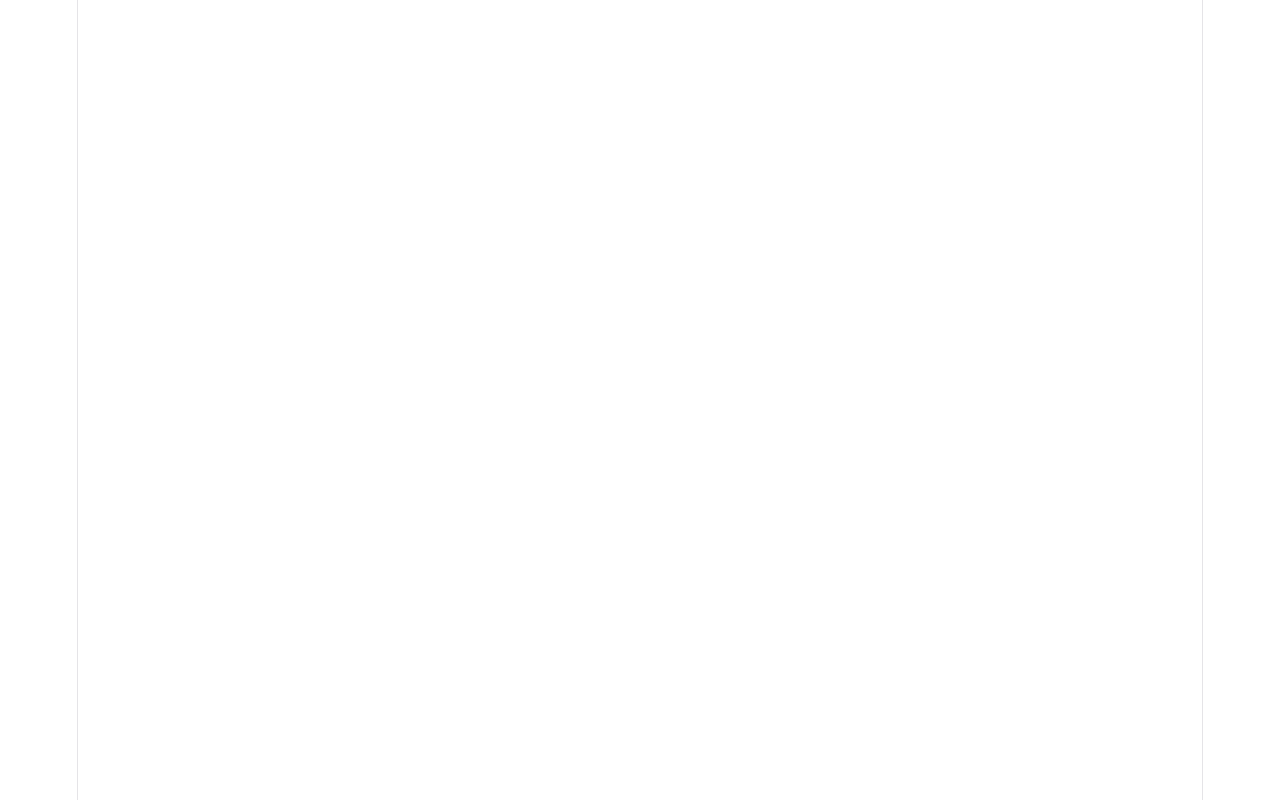
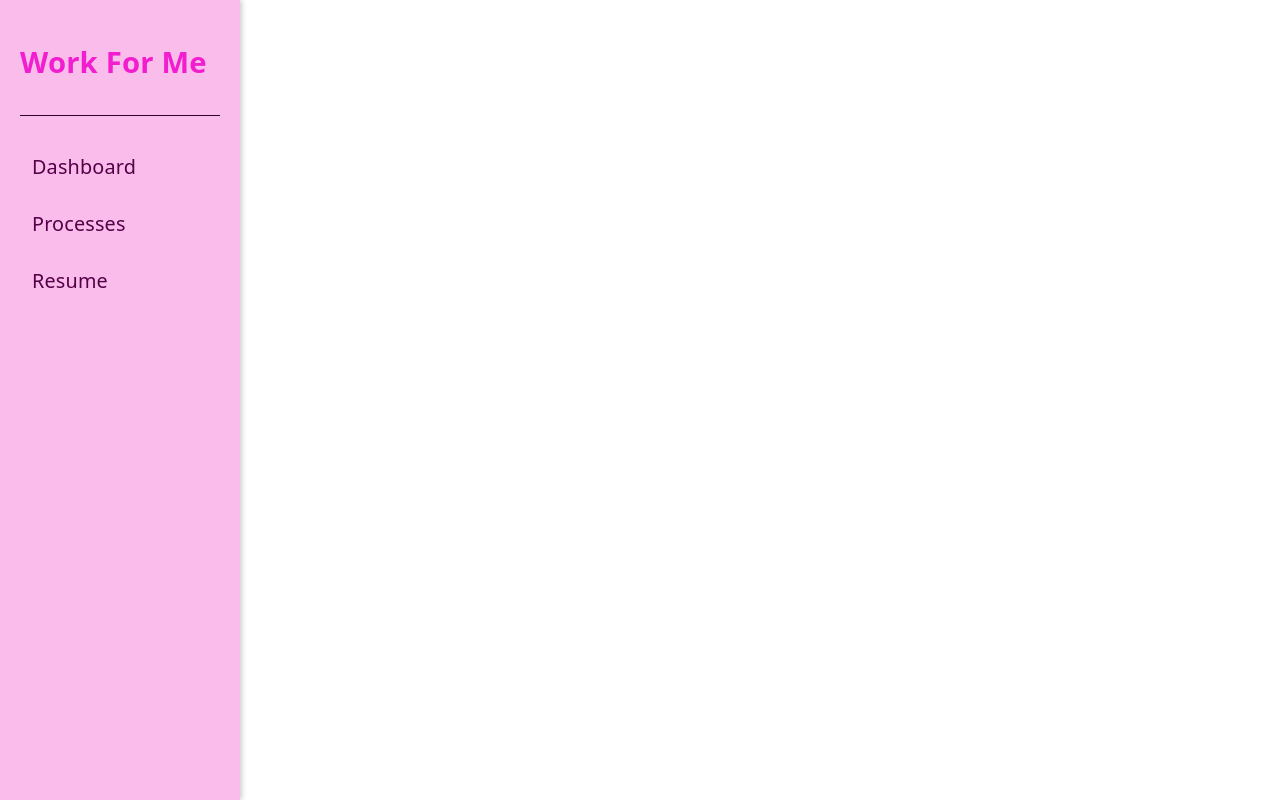
Before and after one commit to LihiToled/WorkForMe-Frontend, a React (Vite) app: page / in a window 1280 px wide. Built offline with nearby package versions, Linux system fonts and the light colour scheme.

Commit message:
side menu fix

```diff
--- a/src/App.css
+++ b/src/App.css
@@ -1,5 +1,3 @@
-/* src/App.css */
-
 .app-layout {
   display: flex;
   min-height: 100vh;
@@ -11,9 +9,12 @@
   flex-grow: 1;
   margin-left: 240px;
   display: flex;
+  flex-direction: column;
   align-items: center;
   justify-content: center;
-  height: 100vh;
+  min-height: 100vh;
+  background-color: #ffffff;
+  padding: 32px;
   box-sizing: border-box;
 }
 
@@ -34,9 +35,3 @@
   color: #64748b;
   margin-top: 10px;
 }
-
-.main-content {
-  flex: 1;
-  background-color: #ffffff;
-  padding: 32px;
-}
--- a/src/App.tsx
+++ b/src/App.tsx
@@ -1,4 +1,3 @@
-// src/App.tsx
 import SideMenu from './components/SideMenu';
 import './App.css';
 
@@ -11,7 +10,7 @@ function App() {
 
   return (
     <div className="app-layout">
-      {/* side menu*/}
+      {}
       <SideMenu links={sideMenuLinks} />
 
       {}
--- a/src/components/SideMenu.css
+++ b/src/components/SideMenu.css
@@ -1,4 +1,3 @@
-
 .sidebar {
   position: fixed;
   top: 0;
--- a/src/components/SideMenu.tsx
+++ b/src/components/SideMenu.tsx
@@ -1,6 +1,5 @@
 import React from 'react';
 import './SideMenu.css';
-
 
 interface NavLink {
   label: string;
--- a/src/index.css
+++ b/src/index.css
@@ -1,4 +1,3 @@
-
 :root {
   --text: #6b6375;
   --text-h: #08060d;
@@ -45,10 +44,6 @@
     --social-bg: rgba(47, 48, 58, 0.5);
     --shadow: rgba(0, 0, 0, 0.4) 0 10px 15px -3px, rgba(0, 0, 0, 0.25) 0 4px 6px -2px;
   }
-
-  #social .button-icon {
-    filter: invert(1) brightness(2);
-  }
 }
 
 body {
@@ -56,13 +51,10 @@ body {
   padding: 0;
 }
 
+/* התיקון המשמעותי נמצא כאן */
 #root {
-  width: 1126px;
-  max-width: 100%;
-  margin: 0 auto;
-  text-align: center;
-  border-inline: 1px solid var(--border);
-  min-height: 100svh;
+  width: 100%;
+  min-height: 100vh;
   display: flex;
   flex-direction: column;
   box-sizing: border-box;
--- a/src/main.tsx
+++ b/src/main.tsx
@@ -1,9 +1,10 @@
 import { StrictMode } from 'react'
 import { createRoot } from 'react-dom/client'
+import App from './App.tsx'
 import './index.css'
 
 createRoot(document.getElementById('root')!).render(
   <StrictMode>
-
+    <App /> {}
   </StrictMode>,
 )
```
